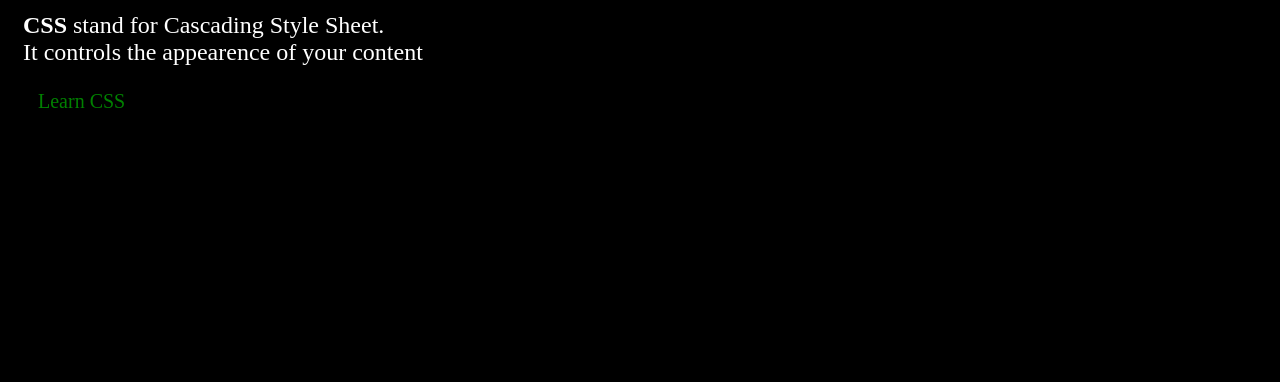
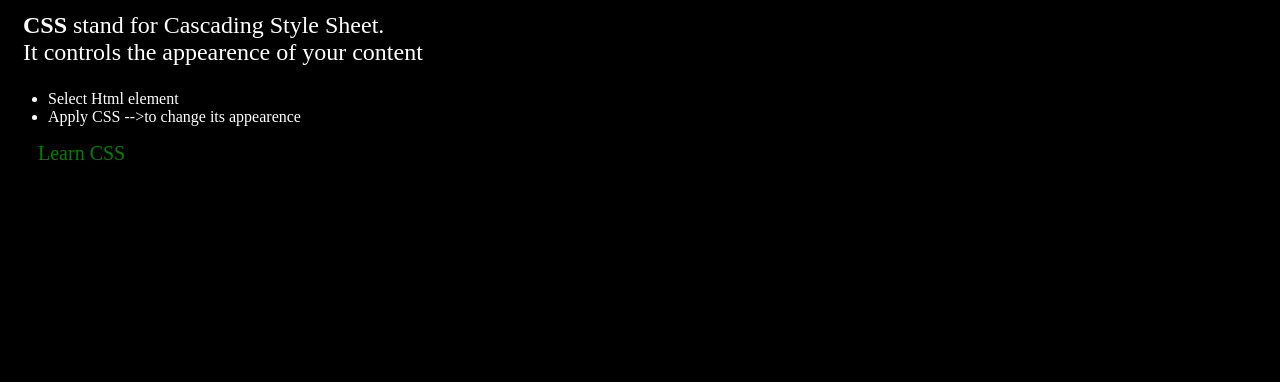
Before and after one commit to rafikncib/htmlCss, a plain HTML site: page index.htm in a window 1280 px wide. Shown: the part 418-800 px from the top of the page. Drawn offline with Linux system fonts and the light colour scheme.

Commit message:
add tags

```diff
--- a/index.htm
+++ b/index.htm
@@ -8,6 +8,13 @@
 		<meta property="og:title" content="Learn HTML and CSS"/>
 		<meta property="og:type" content="website"/>
 		<meta property="og:description" content="Description Here"/>
+		<meta property="og:url" content="https://papaya-lokum-ceccd0.netlify.app/"/>
+
+		<meta property="og:image" content="img/html.jpeg"/>
+		<meta property="og:image:type" content="image/jpeg" />
+    		<meta property="og:image:width" content="400" />
+    		<meta property="og:image:height" content="300" />
+		<meta property="og:image:alt" content="A shiny red apple with a bite taken out" />
 		<!-- add a style to this page -->
 		<link rel="stylesheet" href="style.css">
 	</head>
@@ -22,7 +29,12 @@
 		<a href='#'>Learn HTML</a>
 		<h2>What is CSS ?</h2>
 		<p><strong>CSS</strong> stand for Cascading Style Sheet.<br> It controls the appearence of your content</p>
+		<ul>
+			<li>Select Html element</li>
+			<li>Apply CSS -->to change its appearence</li>
+		</ul>
 		<a href='#'>Learn CSS</a>
+
 	</body>
 
 </html>
```
